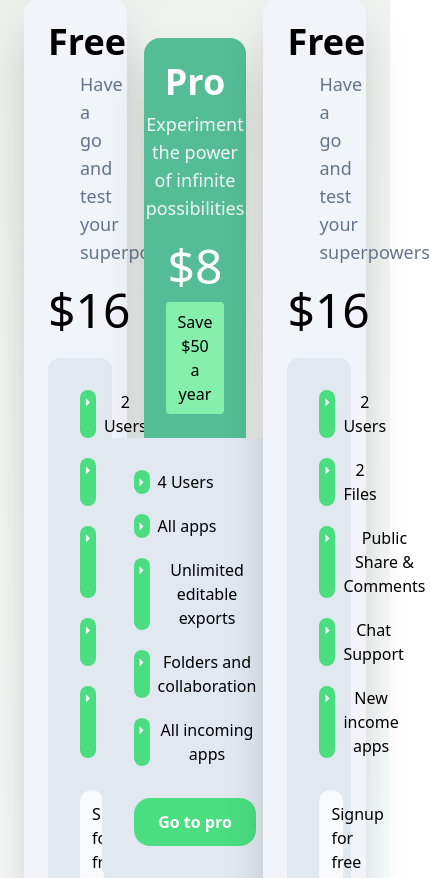
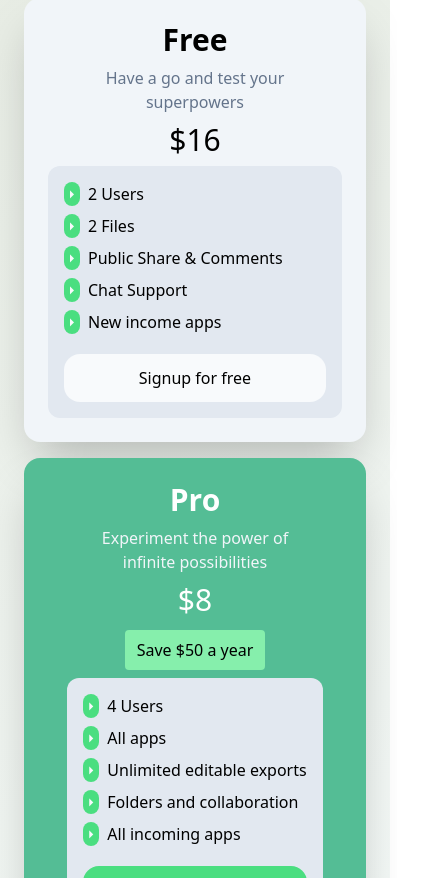
Before and after one commit to Dhaneshwar7/biccas-nextjsFrontend, a Next.js app: page / in a window 390 px wide. Shown: the part 4546-5424 px from the top of the page, 430 px wide, since content can reach past the window. Built offline with nearby package versions, Linux system fonts and the light colour scheme.

Commit message:
landing five page responsived done

```diff
--- a/package.json
+++ b/package.json
@@ -10,10 +10,12 @@
   },
   "dependencies": {
     "@next/font": "^14.0.3",
+    "@splinetool/react-spline": "^2.2.6",
     "next": "14.0.3",
     "react": "^18",
     "react-dom": "^18",
-    "remixicon": "^3.7.0"
+    "remixicon": "^3.7.0",
+    "swiper": "^11.0.5"
   },
   "devDependencies": {
     "autoprefixer": "^10.4.16",
--- a/src/components/LandingFive.js
+++ b/src/components/LandingFive.js
@@ -1,4 +1,5 @@
 "use client";
+import Spline from "@splinetool/react-spline";
 
 const LandingFive = () => {
   return (
@@ -20,102 +21,128 @@ const LandingFive = () => {
             </button>
           </div>
         </div>
-        <div className="mt-10 flex w-full flex-row items-center justify-between py-10">
-          <div className="cards w-[30%] rounded-2xl bg-slate-100 p-6 text-center shadow-2xl">
-            <h2 className="text-4xl font-bold">Free</h2>
-            <p className="mb-5 mt-2 px-8 text-lg text-slate-500">
+        <div className="mt-10 flex w-full flex-row items-center justify-between py-10 max-md:flex-col max-md:gap-4">
+          <div className="cards w-[30%] rounded-2xl bg-slate-100 p-6 text-center shadow-2xl max-md:w-full md:max-lg:w-[31%] md:max-lg:p-3">
+            <h2 className="text-4xl font-bold max-md:text-3xl">Free</h2>
+            <p className="mb-5 mt-2 px-8 text-lg text-slate-500 max-md:mb-2 max-md:text-base md:max-xl:mb-3 md:max-xl:px-1 md:max-lg:text-base">
               Have a go and test your superpowers
             </p>
-            <span className="text-5xl before:content-['$']">16</span>
-            <div className="c mt-6 flex flex-col gap-5 rounded-xl bg-slate-200 p-8">
+            <span className="text-5xl before:content-['$'] max-md:text-3xl md:max-lg:text-4xl">
+              16
+            </span>
+            <div className="c mt-6 flex flex-col gap-5 rounded-xl bg-slate-200 p-8 max-md:mt-2  max-md:grid-cols-3  max-md:gap-1 max-md:p-4 max-sm:gap-2 sm:max-md:grid md:max-lg:mt-4 md:max-lg:gap-3 md:max-lg:p-4 lg:max-xl:p-5">
               <div className="flex">
-                <i class="ri-arrow-right-s-fill rounded-full bg-green-400 text-slate-50"></i>
-                <p className="ml-2">2 Users</p>
+                <i className="ri-arrow-right-s-fill h-fit rounded-full bg-green-400 text-slate-50"></i>
+                <p className="ml-2 text-start md:max-xl:text-sm">2 Users</p>
               </div>
               <div className="flex">
-                <i class="ri-arrow-right-s-fill rounded-full bg-green-400 text-slate-50"></i>
-                <p className="ml-2">2 Files</p>
+                <i className="ri-arrow-right-s-fill h-fit rounded-full bg-green-400 text-slate-50"></i>
+                <p className="ml-2 text-start md:max-xl:text-sm">2 Files</p>
               </div>
               <div className="flex">
-                <i class="ri-arrow-right-s-fill rounded-full bg-green-400 text-slate-50"></i>
-                <p className="ml-2">Public Share & Comments</p>
+                <i className="ri-arrow-right-s-fill h-fit rounded-full bg-green-400 text-slate-50"></i>
+                <p className="ml-2 text-start md:max-xl:text-sm">
+                  Public Share & Comments
+                </p>
               </div>
               <div className="flex">
-                <i class="ri-arrow-right-s-fill rounded-full bg-green-400 text-slate-50"></i>
-                <p className="ml-2">Chat Support</p>
+                <i className="ri-arrow-right-s-fill h-fit rounded-full bg-green-400 text-slate-50"></i>
+                <p className="ml-2 text-start md:max-xl:text-sm">
+                  Chat Support
+                </p>
               </div>
               <div className="flex">
-                <i class="ri-arrow-right-s-fill rounded-full bg-green-400 text-slate-50"></i>
-                <p className="ml-2">New income apps</p>
+                <i className="ri-arrow-right-s-fill h-fit rounded-full bg-green-400 text-slate-50"></i>
+                <p className="ml-2 text-start md:max-xl:text-sm">
+                  New income apps
+                </p>
               </div>
-              <button className="mt-3 rounded-2xl bg-slate-50 px-3 py-3">
+              <button className="mt-3 rounded-2xl bg-slate-50 px-3 py-3 max-md:col-span-3">
                 Signup for free
               </button>
             </div>
           </div>
-          <div className="cards flex w-[30%] flex-col items-center rounded-2xl bg-[#54BD95] p-6 text-center shadow-2xl">
-            <h2 className="text-4xl font-bold text-white">Pro</h2>
-            <p className="mb-5 mt-2 px-8 text-lg text-slate-100">
+          <div className="cards flex w-[30%] flex-col items-center rounded-2xl bg-[#54BD95] p-6 text-center shadow-2xl max-md:w-full md:max-lg:w-[31%] md:max-lg:p-3">
+            <h2 className="text-4xl font-bold text-white max-md:text-3xl">
+              Pro
+            </h2>
+            <p className="mb-5 mt-2 px-8 text-lg text-slate-100 max-md:mb-2 max-md:text-base md:max-xl:mb-3 md:max-xl:px-1 md:max-lg:text-base">
               Experiment the power of infinite possibilities
             </p>
-            <span className="text-5xl text-white before:content-['$']">8</span>
+            <span className="text-5xl text-white before:content-['$'] max-md:text-3xl md:max-lg:text-4xl">
+              8
+            </span>
             <button className="mt-3 w-fit rounded bg-green-300 px-3 py-2 text-center">
               Save $50 a year
             </button>
-            <div className="c mt-6 flex flex-col gap-5 rounded-xl bg-slate-200 p-8">
+            <div className="c mt-6 flex flex-col gap-5 rounded-xl  bg-slate-200 p-8 max-md:mt-2 max-md:grid-cols-3 max-md:gap-1 max-md:p-4 max-sm:gap-2 sm:max-md:grid md:max-lg:mt-4 md:max-lg:gap-3 md:max-lg:p-4 lg:max-xl:p-5 ">
               <div className="flex">
-                <i class="ri-arrow-right-s-fill rounded-full bg-green-400 text-slate-50"></i>
-                <p className="ml-2">4 Users</p>
+                <i className="ri-arrow-right-s-fill h-fit rounded-full bg-green-400 text-slate-50"></i>
+                <p className="ml-2 text-start md:max-xl:text-sm">4 Users</p>
               </div>
               <div className="flex">
-                <i class="ri-arrow-right-s-fill rounded-full bg-green-400 text-slate-50"></i>
-                <p className="ml-2">All apps</p>
+                <i className="ri-arrow-right-s-fill h-fit rounded-full bg-green-400 text-slate-50"></i>
+                <p className="ml-2 text-start md:max-xl:text-sm">All apps</p>
               </div>
               <div className="flex">
-                <i class="ri-arrow-right-s-fill rounded-full bg-green-400 text-slate-50"></i>
-                <p className="ml-2">Unlimited editable exports</p>
+                <i className="ri-arrow-right-s-fill h-fit rounded-full bg-green-400 text-slate-50"></i>
+                <p className="ml-2 text-start md:max-xl:text-sm">
+                  Unlimited editable exports
+                </p>
               </div>
               <div className="flex">
-                <i class="ri-arrow-right-s-fill rounded-full bg-green-400 text-slate-50"></i>
-                <p className="ml-2">Folders and collaboration </p>
+                <i className="ri-arrow-right-s-fill h-fit rounded-full bg-green-400 text-slate-50"></i>
+                <p className="ml-2 text-start md:max-xl:text-sm">
+                  Folders and collaboration{" "}
+                </p>
               </div>
               <div className="flex">
-                <i class="ri-arrow-right-s-fill rounded-full bg-green-400 text-slate-50"></i>
-                <p className="ml-2">All incoming apps</p>
+                <i className="ri-arrow-right-s-fill h-fit rounded-full bg-green-400 text-slate-50"></i>
+                <p className="ml-2 text-start md:max-xl:text-sm">
+                  All incoming apps
+                </p>
               </div>
-              <button className="mt-3 rounded-2xl text-white font-semibold bg-green-400 px-3 py-3">
+              <button className="mt-3 rounded-2xl bg-green-400 px-3 py-3 font-semibold text-white max-md:col-span-3">
                 Go to pro
               </button>
             </div>
           </div>
-          <div className="cards w-[30%] rounded-2xl bg-slate-100 p-6 text-center shadow-2xl">
-            <h2 className="text-4xl font-bold">Free</h2>
-            <p className="mb-5 mt-2 px-8 text-lg text-slate-500">
+          <div className="cards w-[30%] rounded-2xl bg-slate-100 p-6 text-center shadow-2xl max-md:w-full md:max-lg:w-[31%] md:max-lg:p-3">
+            <h2 className="text-4xl font-bold max-md:text-3xl">Free</h2>
+            <p className="mb-5 mt-2 px-8 text-lg text-slate-500 max-md:mb-2 max-md:text-base md:max-xl:mb-3 md:max-xl:px-1 md:max-lg:text-base">
               Have a go and test your superpowers
             </p>
-            <span className="text-5xl before:content-['$']">16</span>
-            <div className="c mt-6 flex flex-col gap-5 rounded-xl bg-slate-200 p-8">
+            <span className="text-5xl before:content-['$'] max-md:text-3xl md:max-lg:text-4xl">
+              16
+            </span>
+            <div className="c mt-6 flex flex-col gap-5 rounded-xl bg-slate-200 p-8 max-md:mt-2 max-md:grid-cols-3 max-md:gap-1 max-md:p-4 max-sm:flex-col max-sm:gap-2 sm:max-md:grid md:max-lg:mt-4 md:max-lg:gap-3 md:max-lg:p-4 lg:max-xl:p-5">
               <div className="flex">
-                <i class="ri-arrow-right-s-fill rounded-full bg-green-400 text-slate-50"></i>
-                <p className="ml-2">2 Users</p>
+                <i className="ri-arrow-right-s-fill h-fit rounded-full bg-green-400 text-slate-50"></i>
+                <p className="ml-2 text-start md:max-xl:text-sm">2 Users</p>
               </div>
               <div className="flex">
-                <i class="ri-arrow-right-s-fill rounded-full bg-green-400 text-slate-50"></i>
-                <p className="ml-2">2 Files</p>
+                <i className="ri-arrow-right-s-fill h-fit rounded-full bg-green-400 text-slate-50"></i>
+                <p className="ml-2 text-start md:max-xl:text-sm">2 Files</p>
               </div>
               <div className="flex">
-                <i class="ri-arrow-right-s-fill rounded-full bg-green-400 text-slate-50"></i>
-                <p className="ml-2">Public Share & Comments</p>
+                <i className="ri-arrow-right-s-fill h-fit rounded-full bg-green-400 text-slate-50"></i>
+                <p className="ml-2 text-start md:max-xl:text-sm">
+                  Public Share & Comments
+                </p>
               </div>
               <div className="flex">
-                <i class="ri-arrow-right-s-fill rounded-full bg-green-400 text-slate-50"></i>
-                <p className="ml-2">Chat Support</p>
+                <i className="ri-arrow-right-s-fill h-fit rounded-full bg-green-400 text-slate-50"></i>
+                <p className="ml-2 text-start md:max-xl:text-sm">
+                  Chat Support
+                </p>
               </div>
               <div className="flex">
-                <i class="ri-arrow-right-s-fill rounded-full bg-green-400 text-slate-50"></i>
-                <p className="ml-2">New income apps</p>
+                <i className="ri-arrow-right-s-fill h-fit rounded-full bg-green-400 text-slate-50"></i>
+                <p className="ml-2 text-start md:max-xl:text-sm">
+                  New income apps
+                </p>
               </div>
-              <button className="mt-3 rounded-2xl bg-slate-50 px-3 py-3">
+              <button className="mt-3 rounded-2xl bg-slate-50 px-3 py-3 max-md:col-span-3">
                 Signup for free
               </button>
             </div>
```
Also changed, not shown: notes.txt, 1 other file (tests, documents, lock files or other folders).
